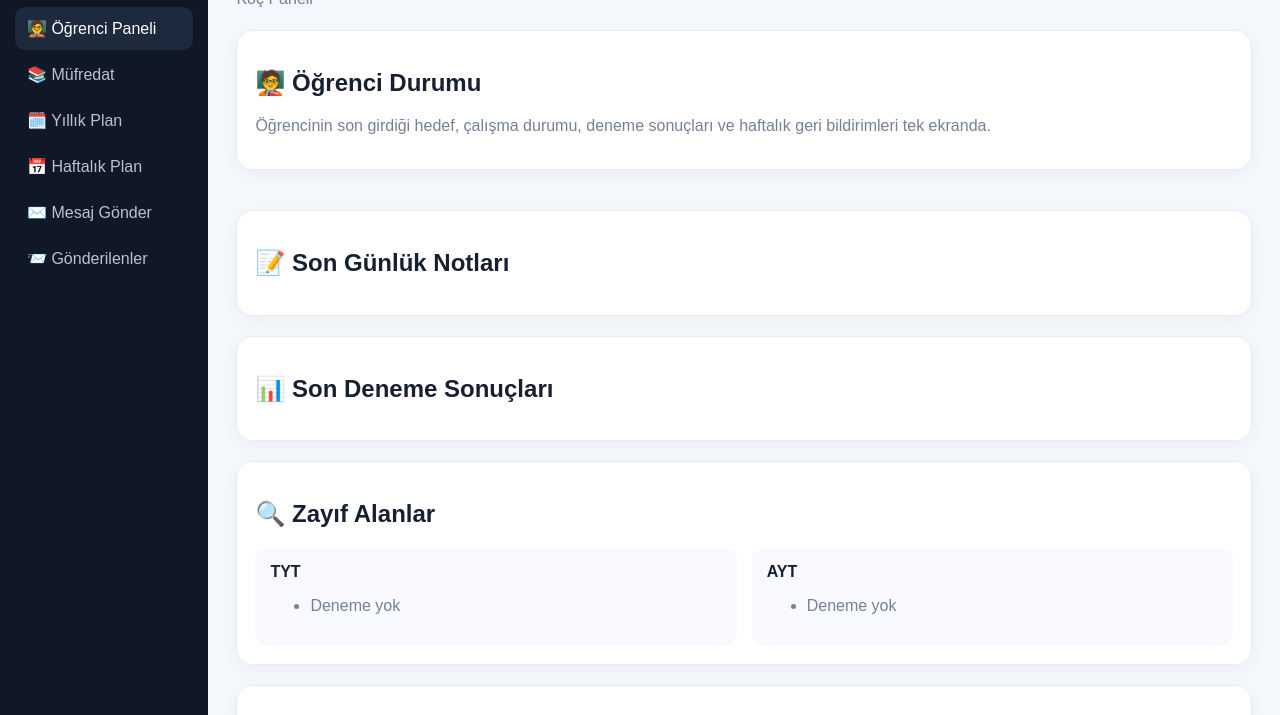
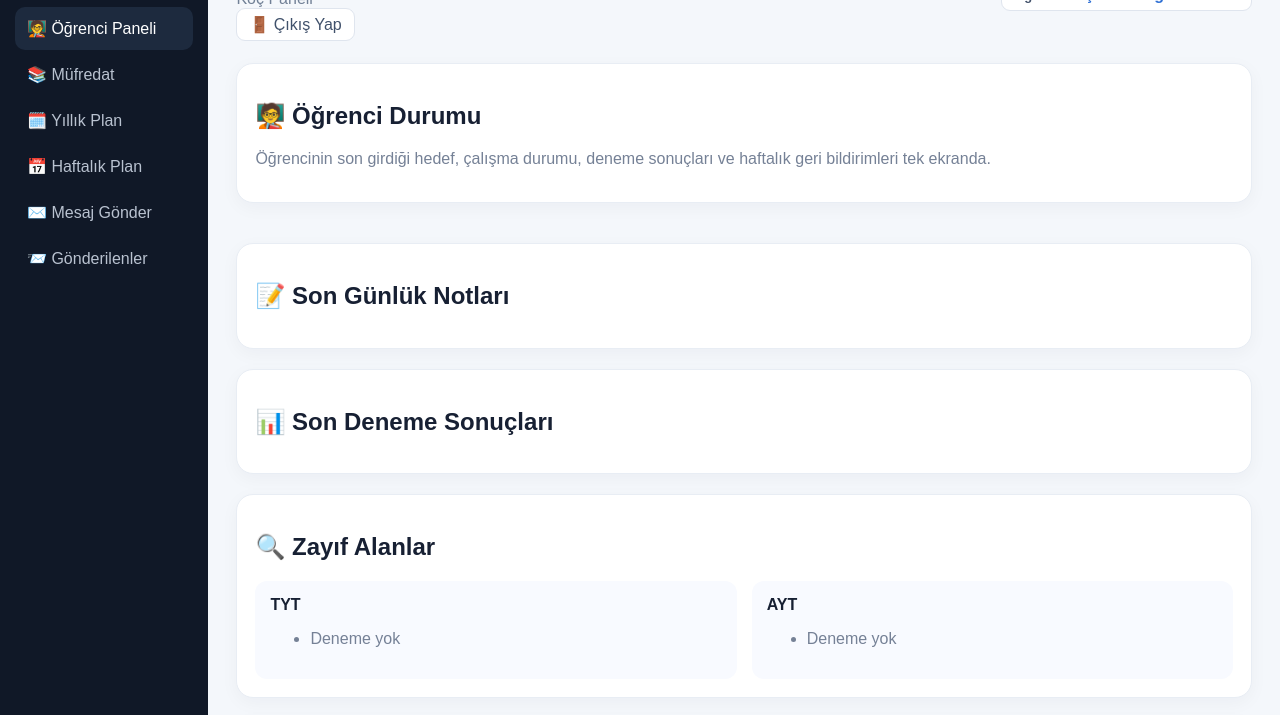
Before and after one commit to abdullahyilmazpdr/firebase-koc-projesi, a plain HTML site: page koc.html in a window 1280 px wide. Shown: the part 80-795 px from the top of the page. Drawn offline with Linux system fonts and the light colour scheme; no server answers.

Commit message:
Update koc.html

```diff
--- a/koc.html
+++ b/koc.html
@@ -38,6 +38,7 @@
         <div>
           <h1>YKS Koçum - Yönetim</h1>
           <p>Koç Paneli</p>
+          <button class="secondary" onclick="logout()" style="padding: 6px 12px; border-radius: 9px; border: 1px solid #dfe5ee; background: #fff; cursor:pointer;">🚪 Çıkış Yap</button>
         </div>
         <div style="display:flex;align-items:center;gap:12px">
           <!-- Öğrenci Seçici -->
```
